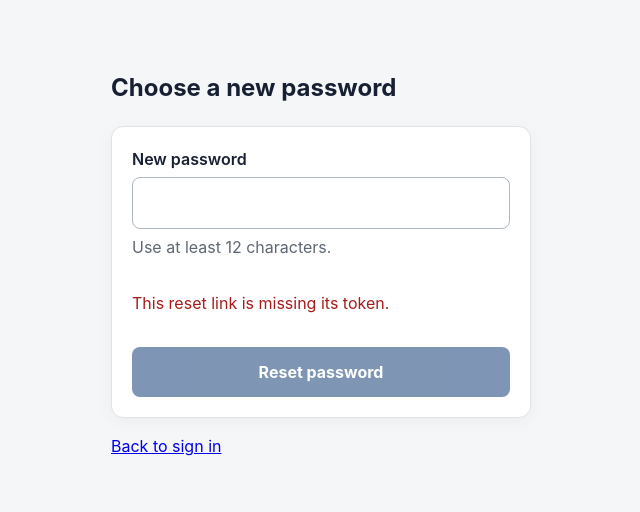
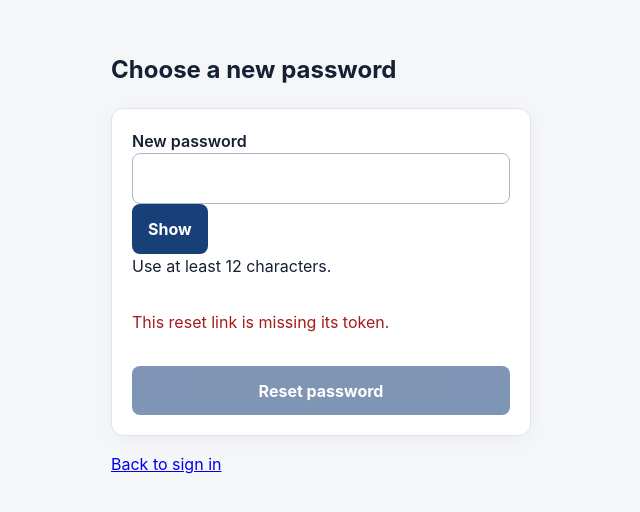
Before and after one commit to collintech/Colvin, a React (Vite) app in the folder colvin/apps/web-client/: page /reset-password in a window 1280 px wide. Shown: the part 138-650 px from the top of the page, without its empty margins (319-959 px from the left). Built offline with nearby package versions, Linux system fonts and the light colour scheme; no server answers.

Commit message:
feat(web): reveal/hide reset password with accessible control

```diff
--- a/colvin/apps/web-client/src/features/auth/ResetPasswordPage.jsx
+++ b/colvin/apps/web-client/src/features/auth/ResetPasswordPage.jsx
@@ -2,6 +2,7 @@ import { useEffect, useState } from 'react';
 import { Link, useSearchParams } from 'react-router-dom';
 
 import { confirmPasswordReset } from './auth.api.js';
+import PasswordField from './PasswordField.jsx';
 
 export default function ResetPasswordPage() {
   const [params] = useSearchParams();
@@ -34,18 +35,17 @@ export default function ResetPasswordPage() {
       <section>
         <h1>Choose a new password</h1>
         <form className="card form" onSubmit={submit}>
-          <label>
-            New password
-            <input
-              type="password"
-              autoComplete="new-password"
-              minLength={12}
-              required
-              value={password}
-              onChange={(event) => setPassword(event.target.value)}
-            />
+          <PasswordField
+            id="reset-new-password"
+            label="New password"
+            autoComplete="new-password"
+            minLength={12}
+            required
+            value={password}
+            onChange={(event) => setPassword(event.target.value)}
+          >
             <span>Use at least 12 characters.</span>
-          </label>
+          </PasswordField>
           {!token && <p className="error">This reset link is missing its token.</p>}
           {message && <p>{message}</p>}
           {error && <p className="error">{error}</p>}
```
